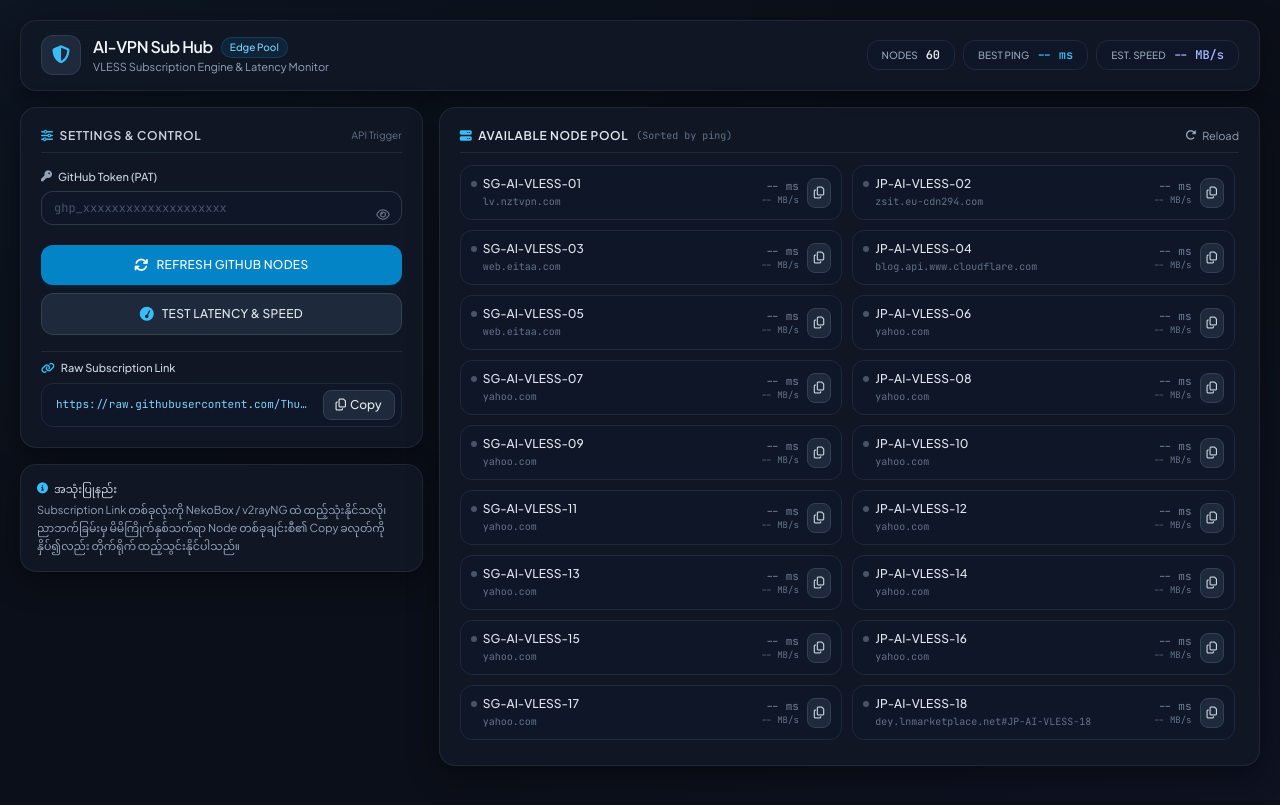
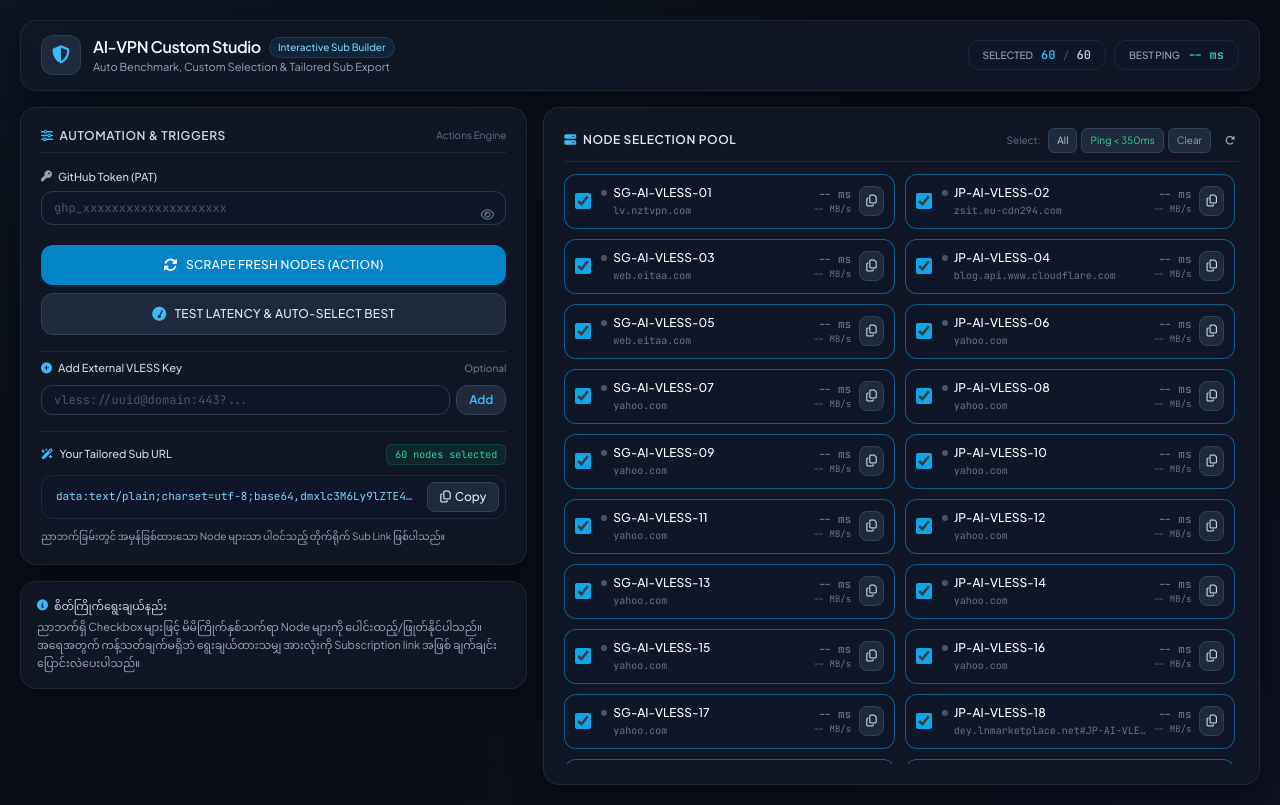
Before and after one commit to Thuzinheine/ai-vpn, a website: page index.html in a window 1280 px wide. Drawn offline with nearby package versions, Linux system fonts and the light colour scheme.

Commit message:
Update index.html

```diff
--- a/index.html
+++ b/index.html
@@ -3,7 +3,7 @@
 <head>
   <meta charset="UTF-8">
   <meta name="viewport" content="width=device-width, initial-scale=1.0">
-  <title>AI VPN Core | Calm Slate Dashboard</title>
+  <title>AI VPN Core | Custom Sub Builder</title>
   <script src="https://cdn.tailwindcss.com"></script>
   <link rel="stylesheet" href="https://cdnjs.cloudflare.com/ajax/libs/font-awesome/6.5.1/css/all.min.css">
   <link rel="preconnect" href="https://fonts.googleapis.com">
@@ -18,18 +18,6 @@
           fontFamily: {
             sans: ['Plus Jakarta Sans', 'sans-serif'],
             mono: ['JetBrains Mono', 'monospace'],
-          },
-          colors: {
-            slate: {
-              850: '#151e2e',
-              900: '#0f172a',
-              950: '#090d16',
-            },
-            calm: {
-              accent: '#38bdf8', /* Soft Sky Blue */
-              soft: '#7dd3fc',
-              subtle: '#0284c7',
-            }
           }
         }
       }
@@ -63,7 +51,6 @@
 </head>
 <body class="text-slate-200 min-h-screen p-3 sm:p-5 flex flex-col justify-between selection:bg-sky-500 selection:text-white">
 
-  <!-- Full Width Main Dashboard Container -->
   <div class="max-w-7xl w-full mx-auto space-y-4">
 
     <!-- Top Navbar -->
@@ -74,44 +61,42 @@
         </div>
         <div>
           <div class="flex items-center gap-2">
-            <h1 class="text-base font-semibold text-slate-100 tracking-tight">AI-VPN Sub Hub</h1>
+            <h1 class="text-base font-semibold text-slate-100 tracking-tight">AI-VPN Custom Studio</h1>
             <span class="px-2 py-0.5 rounded-full text-[10px] font-medium bg-sky-500/10 text-sky-300 border border-sky-500/20">
-              Edge Pool
+              Interactive Sub Builder
             </span>
           </div>
-          <p class="text-[11px] text-slate-400">VLESS Subscription Engine & Latency Monitor</p>
+          <p class="text-[11px] text-slate-400">Auto Benchmark, Custom Selection & Tailored Sub Export</p>
         </div>
       </div>
 
       <!-- Quick Metrics Counters -->
       <div class="flex items-center gap-2 text-xs">
         <div class="bg-slate-900/80 border border-slate-800 px-3.5 py-1.5 rounded-xl flex items-center gap-2">
-          <span class="text-slate-400 text-[10px] uppercase font-medium">Nodes</span>
-          <span id="nodeCount" class="font-semibold font-mono text-slate-200">0</span>
+          <span class="text-slate-400 text-[10px] uppercase font-medium">Selected</span>
+          <span id="selectedCount" class="font-bold font-mono text-sky-400">0</span>
+          <span class="text-slate-600">/</span>
+          <span id="nodeCount" class="font-medium font-mono text-slate-300">0</span>
         </div>
         <div class="bg-slate-900/80 border border-slate-800 px-3.5 py-1.5 rounded-xl flex items-center gap-2">
           <span class="text-slate-400 text-[10px] uppercase font-medium">Best Ping</span>
-          <span id="bestPing" class="font-semibold font-mono text-sky-400">-- ms</span>
-        </div>
-        <div class="bg-slate-900/80 border border-slate-800 px-3.5 py-1.5 rounded-xl flex items-center gap-2">
-          <span class="text-slate-400 text-[10px] uppercase font-medium">Est. Speed</span>
-          <span id="avgSpeed" class="font-semibold font-mono text-indigo-300">-- MB/s</span>
+          <span id="bestPing" class="font-semibold font-mono text-emerald-400">-- ms</span>
         </div>
       </div>
     </header>
 
-    <!-- Main 2-Column Grid -->
+    <!-- Main Grid -->
     <main class="grid grid-cols-1 lg:grid-cols-12 gap-4 items-start">
 
-      <!-- Left Column: Controls (Col Span 4) -->
-      <section class="lg:col-span-4 space-y-4">
+      <!-- Left Column: Controls & Dynamic Subscription Link (Col Span 5) -->
+      <section class="lg:col-span-5 space-y-4">
 
         <div class="calm-panel rounded-2xl p-5 space-y-4">
           <div class="flex justify-between items-center pb-2 border-b border-slate-800">
             <span class="text-xs font-semibold uppercase tracking-wider text-slate-300 flex items-center gap-1.5">
-              <i class="fa-solid fa-sliders text-sky-400"></i> Settings & Control
+              <i class="fa-solid fa-sliders text-sky-400"></i> Automation & Triggers
             </span>
-            <span class="text-[10px] text-slate-500">API Trigger</span>
+            <span class="text-[10px] text-slate-500">Actions Engine</span>
           </div>
 
           <!-- Token Input -->
@@ -128,18 +113,18 @@
             </div>
           </div>
 
-          <!-- Buttons -->
+          <!-- Action Buttons -->
           <div class="space-y-2 pt-1">
             <button onclick="triggerGithubUpdate()" id="updateBtn"
               class="w-full bg-sky-600 hover:bg-sky-500 text-white font-medium py-2.5 rounded-xl text-xs uppercase tracking-wide flex items-center justify-center gap-2 cursor-pointer shadow-md shadow-sky-900/20 active:scale-95 transition">
               <i id="btnIcon" class="fa-solid fa-arrows-rotate text-sm"></i>
-              <span>Refresh GitHub Nodes</span>
+              <span>Scrape Fresh Nodes (Action)</span>
             </button>
 
             <button onclick="runBenchmarkAll()" id="benchmarkBtn"
               class="w-full bg-slate-800 hover:bg-slate-700/80 border border-slate-700 text-slate-200 font-medium py-2.5 rounded-xl text-xs uppercase tracking-wide flex items-center justify-center gap-2 cursor-pointer active:scale-95 transition">
               <i id="testIcon" class="fa-solid fa-gauge-simple-high text-sm text-sky-400"></i>
-              <span>Test Latency & Speed</span>
+              <span>Test Latency & Auto-Select Best</span>
             </button>
           </div>
 
@@ -149,47 +134,79 @@
             <span id="statusMessage" class="text-[11px] leading-tight"></span>
           </div>
 
-          <!-- Sub Link URL -->
-          <div class="space-y-1.5 pt-2 border-t border-slate-800">
-            <label class="text-[11px] font-medium text-slate-300 flex items-center gap-1.5">
-              <i class="fa-solid fa-link text-sky-400"></i> Raw Subscription Link
+          <!-- Add Custom Key Form -->
+          <div class="pt-2 border-t border-slate-800 space-y-2">
+            <label class="text-[11px] font-medium text-slate-300 flex items-center justify-between">
+              <span class="flex items-center gap-1.5"><i class="fa-solid fa-plus-circle text-sky-400"></i> Add External VLESS Key</span>
+              <span class="text-[10px] text-slate-500">Optional</span>
             </label>
-            <div class="flex items-center gap-1.5 bg-slate-900/90 border border-slate-800 rounded-xl p-1.5">
-              <input type="text" id="subUrl" readonly value="https://raw.githubusercontent.com/Thuzinheine/ai-vpn/main/sub.txt"
-                class="w-full bg-transparent border-0 px-2 text-[11px] text-sky-300 font-mono truncate select-all focus:outline-none">
-              <button onclick="copySubLink()" id="copyBtn" class="bg-slate-800 hover:bg-slate-700 active:scale-95 text-slate-200 border border-slate-700 px-3 py-1.5 rounded-lg text-xs font-medium transition flex items-center gap-1">
-                <i class="fa-regular fa-copy"></i>
-                <span id="copyText">Copy</span>
+            <div class="flex gap-1.5">
+              <input type="text" id="customNodeInput" placeholder="vless://uuid@domain:443?..."
+                class="w-full bg-slate-900/90 border border-slate-700/80 rounded-xl px-3 py-1.5 text-xs text-slate-200 placeholder-slate-600 focus:outline-none focus:border-sky-500 font-mono">
+              <button onclick="addCustomNode()" class="bg-slate-800 hover:bg-slate-700 border border-slate-700 text-sky-400 px-3 py-1.5 rounded-xl text-xs font-semibold active:scale-95 transition">
+                Add
               </button>
             </div>
           </div>
+
+          <!-- Custom Tailored Subscription Link -->
+          <div class="pt-3 border-t border-slate-800 space-y-2.5">
+            <div class="flex items-center justify-between">
+              <span class="text-[11px] font-medium text-slate-300 flex items-center gap-1.5">
+                <i class="fa-solid fa-wand-magic-sparkles text-sky-400"></i> Your Tailored Sub URL
+              </span>
+              <span id="tailoredBadge" class="text-[10px] font-mono text-emerald-400 bg-emerald-500/10 px-2 py-0.5 rounded-md border border-emerald-500/20">
+                0 nodes selected
+              </span>
             </div>
 
+            <div class="flex items-center gap-1.5 bg-slate-900/90 border border-slate-800 rounded-xl p-1.5">
+              <input type="text" id="customSubUrl" readonly placeholder="Select nodes to generate link..."
+                class="w-full bg-transparent border-0 px-2 text-[11px] text-sky-300 font-mono truncate select-all focus:outline-none">
+              <button onclick="copySubLink()" class="bg-slate-800 hover:bg-slate-700 active:scale-95 text-slate-200 border border-slate-700 px-3 py-1.5 rounded-lg text-xs font-medium transition flex items-center gap-1">
+                <i class="fa-regular fa-copy"></i>
+                <span id="copyBtnText">Copy</span>
+              </button>
+            </div>
+            <p class="text-[10px] text-slate-400">ညာဘက်ခြမ်းတွင် အမှန်ခြစ်ထားသော Node များသာ ပါဝင်သည့် တိုက်ရိုက် Sub Link ဖြစ်ပါသည်။</p>
+          </div>
+
+        </div>
+
+        <!-- Help Info -->
         <div class="calm-panel rounded-2xl p-4 text-[11px] text-slate-400 space-y-1">
           <p class="flex items-center gap-1.5 text-slate-300 font-medium">
-            <i class="fa-solid fa-circle-info text-sky-400"></i> အသုံးပြုနည်း
+            <i class="fa-solid fa-circle-info text-sky-400"></i> စိတ်ကြိုက်ရွေးချယ်နည်း
           </p>
-          <p class="leading-relaxed">Subscription Link တစ်ခုလုံးကို NekoBox / v2rayNG ထဲ ထည့်သုံးနိုင်သလို၊ ညာဘက်ခြမ်းမှ မိမိကြိုက်နှစ်သက်ရာ Node တစ်ခုချင်းစီ၏ Copy ခလုတ်ကို နှိပ်၍လည်း တိုက်ရိုက် ထည့်သွင်းနိုင်ပါသည်။</p>
+          <p class="leading-relaxed">ညာဘက်ရှိ Checkbox များဖြင့် မိမိကြိုက်နှစ်သက်ရာ Node များကို ပေါင်းထည့်/ဖြုတ်နိုင်ပါသည်။ အရေအတွက် ကန့်သတ်ချက်မရှိဘဲ ရွေးချယ်ထားသမျှ အားလုံးကို Subscription link အဖြစ် ချက်ချင်း ပြောင်းလဲပေးပါသည်။</p>
         </div>
       </section>
 
-      <!-- Right Column: Nodes Grid (Col Span 8) -->
-      <section class="lg:col-span-8 calm-panel rounded-2xl p-5 space-y-3">
-        <div class="flex items-center justify-between pb-2 border-b border-slate-800">
-          <div class="flex items-center gap-2">
+      <!-- Right Column: Nodes Grid with Multi-select (Col Span 7) -->
+      <section class="lg:col-span-7 calm-panel rounded-2xl p-5 space-y-3">
+
+        <!-- Filter Toolbar -->
+        <div class="flex flex-wrap items-center justify-between gap-2 pb-2 border-b border-slate-800">
+          <div class="flex items-center gap-1.5">
             <h2 class="text-xs font-semibold uppercase tracking-wider text-slate-200 flex items-center gap-1.5">
-              <i class="fa-solid fa-server text-sky-400"></i> Available Node Pool
+              <i class="fa-solid fa-server text-sky-400"></i> Node Selection Pool
             </h2>
-            <span class="text-[10px] text-slate-500 font-mono">(Sorted by ping)</span>
           </div>
-          <button onclick="fetchAndParseNodes()" class="text-[11px] text-slate-400 hover:text-slate-200 flex items-center gap-1.5 transition">
+
+          <!-- Quick Selector Presets -->
+          <div class="flex items-center gap-1 text-[10px]">
+            <span class="text-slate-500 mr-1">Select:</span>
+            <button onclick="selectPreset('all')" class="bg-slate-800 hover:bg-slate-700 text-slate-300 px-2 py-1 rounded-md border border-slate-700 transition">All</button>
+            <button onclick="selectPreset('good')" class="bg-slate-800 hover:bg-slate-700 text-emerald-400 px-2 py-1 rounded-md border border-slate-700 transition">Ping &lt; 350ms</button>
+            <button onclick="selectPreset('none')" class="bg-slate-800 hover:bg-slate-700 text-slate-400 px-2 py-1 rounded-md border border-slate-700 transition">Clear</button>
+            <button onclick="fetchAndParseNodes()" title="Reload from GitHub" class="text-slate-400 hover:text-slate-200 ml-1.5 p-1 transition">
               <i class="fa-solid fa-rotate-right"></i>
-            <span>Reload</span>
             </button>
           </div>
+        </div>
 
-        <!-- 2-Column Responsive Node Cards -->
-        <div id="nodeListContainer" class="grid grid-cols-1 sm:grid-cols-2 gap-2.5 max-h-[580px] overflow-y-auto pr-1 custom-scroll">
+        <!-- 2-Column Responsive Node Cards with Checkboxes -->
+        <div id="nodeListContainer" class="grid grid-cols-1 sm:grid-cols-2 gap-2.5 max-h-[590px] overflow-y-auto pr-1 custom-scroll">
           <div class="col-span-full text-center py-12 text-xs text-slate-500">
             <i class="fa-solid fa-spinner fa-spin mr-2"></i> Loading active nodes...
           </div>
@@ -240,6 +257,7 @@
       box.classList.remove("hidden");
     }
 
+    // ၁။ Fetch from sub.txt and initial populate
     async function fetchAndParseNodes() {
       const listEl = document.getElementById("nodeListContainer");
       listEl.innerHTML = `<div class="col-span-full text-center py-12 text-xs text-slate-500"><i class="fa-solid fa-spinner fa-spin mr-2"></i>Fetching latest sub.txt...</div>`;
@@ -261,32 +279,41 @@
             const matchHost = uri.match(/sni=([^&]+)/) || uri.match(/host=([^&]+)/) || uri.match(/@([^:]+)/);
             if (matchHost) host = matchHost[1];
           } catch(e) {}
-          return { uri, name, host, ping: null, speed: null };
+          return { id: idx, uri, name, host, ping: null, speed: null, selected: true };
         });
 
         document.getElementById("nodeCount").innerText = parsedNodes.length;
         renderNodes();
+        updateTailoredSubLink();
       } catch (e) {
         listEl.innerHTML = `<div class="col-span-full text-center py-12 text-xs text-rose-400">Failed to load nodes from sub.txt.</div>`;
       }
     }
 
+    // ၂။ Render cards with dynamic checkboxes
     function renderNodes() {
       const listEl = document.getElementById("nodeListContainer");
       if (parsedNodes.length === 0) {
-        listEl.innerHTML = `<div class="col-span-full text-center py-12 text-xs text-slate-500">No nodes found in sub.txt</div>`;
+        listEl.innerHTML = `<div class="col-span-full text-center py-12 text-xs text-slate-500">No nodes found.</div>`;
         return;
       }
 
       listEl.innerHTML = parsedNodes.map((n, i) => `
-        <div class="bg-slate-900/70 border border-slate-800 hover:border-slate-700 p-2.5 rounded-xl flex items-center justify-between gap-2 transition group">
+        <div class="bg-slate-900/70 border ${n.selected ? 'border-sky-500/50 bg-slate-900/90' : 'border-slate-800'} hover:border-slate-700 p-2.5 rounded-xl flex items-center justify-between gap-2 transition">
+          <div class="flex items-center gap-2.5 min-w-0 flex-1">
+            <!-- Custom Toggle Checkbox -->
+            <input type="checkbox" ${n.selected ? 'checked' : ''} onchange="toggleSelect(${i})"
+              class="w-4 h-4 rounded bg-slate-800 border-slate-700 text-sky-500 focus:ring-0 focus:ring-offset-0 cursor-pointer accent-sky-500">
+
             <div class="min-w-0 flex-1">
               <div class="flex items-center gap-1.5">
                 <span class="w-1.5 h-1.5 rounded-full flex-shrink-0 ${n.ping ? (n.ping < 250 ? 'bg-emerald-400' : 'bg-amber-400') : 'bg-slate-600'}"></span>
-              <h3 class="text-xs font-medium text-slate-200 truncate group-hover:text-sky-300 transition">${n.name}</h3>
+                <h3 class="text-xs font-medium ${n.selected ? 'text-white' : 'text-slate-400'} truncate">${n.name}</h3>
               </div>
               <p class="text-[10px] text-slate-500 font-mono mt-0.5 truncate pl-3">${n.host}</p>
             </div>
+          </div>
+
           <div class="flex items-center gap-2 flex-shrink-0">
             <div class="text-right">
               <div class="text-[11px] font-mono font-medium ${n.ping ? (n.ping < 250 ? 'text-emerald-400' : 'text-amber-300') : 'text-slate-500'}">
@@ -296,14 +323,96 @@
                 ${n.speed !== null ? n.speed + ' MB/s' : '-- MB/s'}
               </div>
             </div>
-            <button onclick="copySingleNode('${i}')" title="Copy Single Key" class="bg-slate-800 hover:bg-slate-700 text-slate-300 border border-slate-700 p-1.5 rounded-lg text-xs active:scale-95 transition">
+            <button onclick="copySingleNode(${i})" title="Copy single URI" class="bg-slate-800 hover:bg-slate-700 text-slate-300 border border-slate-700 p-1.5 rounded-lg text-xs active:scale-95 transition">
               <i class="fa-regular fa-copy"></i>
             </button>
           </div>
         </div>
       `).join('');
+
+      updateSelectionCount();
     }
 
+    // ၃။ Checkbox Select / Deselect Logic
+    function toggleSelect(index) {
+      parsedNodes[index].selected = !parsedNodes[index].selected;
+      renderNodes();
+      updateTailoredSubLink();
+    }
+
+    function selectPreset(type) {
+      if (type === 'all') {
+        parsedNodes.forEach(n => n.selected = true);
+      } else if (type === 'none') {
+        parsedNodes.forEach(n => n.selected = false);
+      } else if (type === 'good') {
+        parsedNodes.forEach(n => {
+          n.selected = (n.ping !== null && n.ping < 350);
+        });
+      }
+      renderNodes();
+      updateTailoredSubLink();
+    }
+
+    function updateSelectionCount() {
+      const selected = parsedNodes.filter(n => n.selected).length;
+      document.getElementById("selectedCount").innerText = selected;
+      document.getElementById("tailoredBadge").innerText = `${selected} nodes selected`;
+    }
+
+    // ၄။ Update Tailored Base64 Subscription Link
+    function updateTailoredSubLink() {
+      const selectedUris = parsedNodes.filter(n => n.selected).map(n => n.uri);
+      const input = document.getElementById("customSubUrl");
+
+      if (selectedUris.length === 0) {
+        input.value = "";
+        input.placeholder = "No nodes selected. Check boxes to generate link.";
+        return;
+      }
+
+      // Encode selected keys into Data URI Base64 sub link
+      const base64Data = btoa(selectedUris.join('\n'));
+      input.value = `data:text/plain;charset=utf-8;base64,${base64Data}`;
+    }
+
+    // ၅။ Add Custom Node dynamically
+    function addCustomNode() {
+      const input = document.getElementById("customNodeInput");
+      const val = input.value.trim();
+
+      if (!val || !val.startsWith("vless://")) {
+        showStatus("Please enter a valid vless:// URI!", "error");
+        return;
+      }
+
+      let name = `Custom-Node-${parsedNodes.length + 1}`;
+      let host = "custom.edge";
+      try {
+        if (val.includes('#')) name = decodeURIComponent(val.split('#')[1]);
+        const matchHost = val.match(/sni=([^&]+)/) || val.match(/host=([^&]+)/) || val.match(/@([^:]+)/);
+        if (matchHost) host = matchHost[1];
+      } catch(e) {}
+
+      // Add to beginning of pool
+      parsedNodes.unshift({
+        id: Date.now(),
+        uri: val,
+        name: name,
+        host: host,
+        ping: null,
+        speed: null,
+        selected: true
+      });
+
+      input.value = "";
+      document.getElementById("nodeCount").innerText = parsedNodes.length;
+      renderNodes();
+      updateTailoredSubLink();
+      showStatus(`Added custom node "${name}" to selection!`, "success");
+    }
+
+    // ၆။ Latency & Speed Benchmark with Auto Smart Select
     async function testSingleNode(node) {
       const start = performance.now();
       try {
@@ -335,33 +444,33 @@
       const icon = document.getElementById("testIcon");
       btn.disabled = true;
       icon.className = "fa-solid fa-spinner fa-spin text-sm text-sky-400";
-      showStatus("Testing latency & speed for all nodes...", "loading");
+      showStatus("Testing all nodes & auto-filtering best candidates...", "loading");
 
       let best = 9999;
-      let totalSpeed = 0;
-      let count = 0;
 
       for (let i = 0; i < parsedNodes.length; i++) {
         await testSingleNode(parsedNodes[i]);
         if (parsedNodes[i].ping && parsedNodes[i].ping < best) best = parsedNodes[i].ping;
-        if (parsedNodes[i].speed) {
-          totalSpeed += parseFloat(parsedNodes[i].speed);
-          count++;
-        }
+
+        // Auto select if ping is responsive (< 450ms)
+        parsedNodes[i].selected = (parsedNodes[i].ping !== null && parsedNodes[i].ping < 450);
         renderNodes();
+        updateTailoredSubLink();
       }
 
+      // Sort nodes: Best ping first
       parsedNodes.sort((a, b) => (a.ping || 999) - (b.ping || 999));
       renderNodes();
+      updateTailoredSubLink();
 
       document.getElementById("bestPing").innerText = best !== 9999 ? `${best} ms` : "--";
-      document.getElementById("avgSpeed").innerText = count > 0 ? `${(totalSpeed / count).toFixed(1)} MB/s` : "--";
 
       btn.disabled = false;
       icon.className = "fa-solid fa-gauge-simple-high text-sm text-sky-400";
-      showStatus("Benchmark Complete!", "success");
+      showStatus("Benchmark Complete! Responsive nodes automatically selected.", "success");
     }
 
+    // ၇။ Copy Helpers
     function copySingleNode(index) {
       const node = parsedNodes[index];
       navigator.clipboard.writeText(node.uri);
@@ -369,14 +478,20 @@
     }
 
     function copySubLink() {
-      const input = document.getElementById("subUrl");
+      const input = document.getElementById("customSubUrl");
+      if (!input.value) {
+        showStatus("Please select at least 1 node first!", "error");
+        return;
+      }
       input.select();
       navigator.clipboard.writeText(input.value);
-      const copyText = document.getElementById("copyText");
-      copyText.innerText = "Copied!";
-      setTimeout(() => copyText.innerText = "Copy", 2000);
+      const copyBtn = document.getElementById("copyBtnText");
+      copyBtn.innerText = "Copied!";
+      setTimeout(() => copyBtn.innerText = "Copy", 2000);
+      showStatus("Tailored subscription link copied!", "success");
     }
 
+    // ၈။ Trigger GitHub Action
     async function triggerGithubUpdate() {
       const token = document.getElementById("tokenInput").value.trim();
       const btn = document.getElementById("updateBtn");
@@ -404,7 +519,7 @@
         });
 
         if (response.status === 204) {
-          showStatus("Workflow dispatched! New nodes fetching in 15s...", "success");
+          showStatus("Workflow dispatched! Refreshing nodes in 15s...", "success");
           setTimeout(() => fetchAndParseNodes(), 15000);
         } else {
           showStatus("Trigger failed. Check PAT permissions.", "error");
```
Lines whose indentation alone changed are shown as unchanged.
